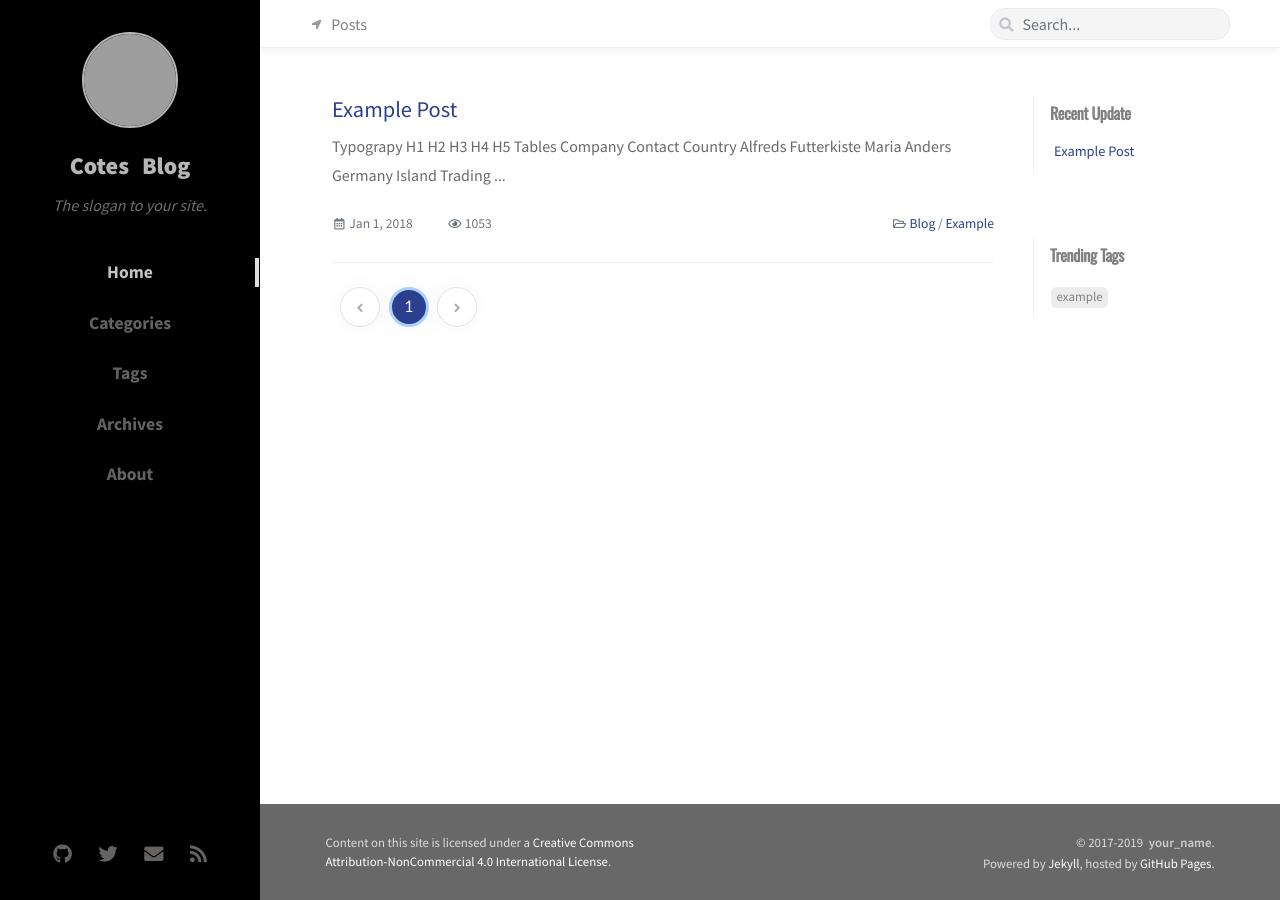
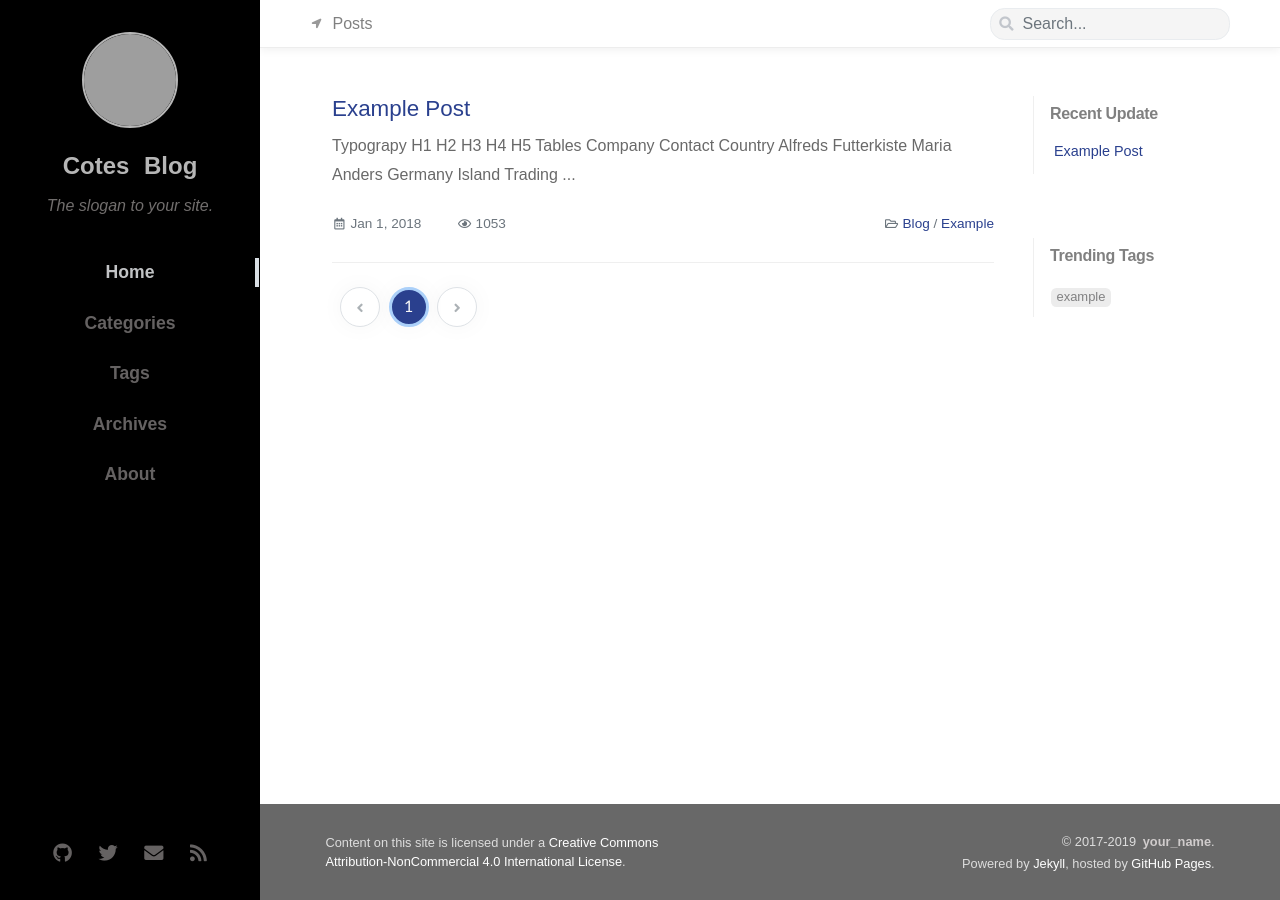
Before and after one commit to tracygu/tracygu.github.io, a Jekyll site: the page built from index.html, in a window 1280 px wide. Built offline with Jekyll 4.4.1, drawn with Linux system fonts in a browser that asks for light colours; nearby versions of some CDN libraries; some web fonts are replaced; the list of posts is cut into pages by our own code; comment, search, counter and statistics services are not loaded; grey boxes are pictures that could not be loaded.

Commit message:
Improved the web font loading performance.

```diff
--- a/_includes/head.html
+++ b/_includes/head.html
@@ -19,7 +19,6 @@
   <link href="favicon.ico" rel="apple-touch-icon">
   <link href="https://cdn.bootcss.com/twitter-bootstrap/4.0.0/css/bootstrap.min.css" rel="stylesheet">
   <link href="https://cdn.bootcss.com/font-awesome/5.1.0/css/all.css" rel="stylesheet">
-  <link href="https://fonts.googleapis.com/css?family=Source+Sans+Pro:400,600,700,900|Oswald|Lato" rel="stylesheet">
   <link href="/assets/css/styles.css" rel="stylesheet">
 
   <script src="https://cdn.bootcss.com/jquery/3.2.1/jquery.min.js"></script>
--- /dev/null
+++ b/assets/css/src/fonts.scss
@@ -0,0 +1,313 @@
+/*
+ * The field 'font-display' is added for Google-fonts.
+ *
+ * See https://fonts.googleapis.com/css?family=Source+Sans+Pro:400,600,700,900|Oswald|Lato
+ *
+ */
+
+/* latin-ext */
+@font-face {
+  font-family: 'Lato';
+  font-style: normal;
+  font-weight: 400;
+  font-display: swap;
+  src: local('Lato Regular'), local('Lato-Regular'), url(https://fonts.gstatic.com/s/lato/v14/S6uyw4BMUTPHjxAwXiWtFCfQ7A.woff2) format('woff2');
+  unicode-range: U+0100-024F, U+0259, U+1E00-1EFF, U+2020, U+20A0-20AB, U+20AD-20CF, U+2113, U+2C60-2C7F, U+A720-A7FF;
+}
+/* latin */
+@font-face {
+  font-family: 'Lato';
+  font-style: normal;
+  font-weight: 400;
+  font-display: swap;
+  src: local('Lato Regular'), local('Lato-Regular'), url(https://fonts.gstatic.com/s/lato/v14/S6uyw4BMUTPHjx4wXiWtFCc.woff2) format('woff2');
+  unicode-range: U+0000-00FF, U+0131, U+0152-0153, U+02BB-02BC, U+02C6, U+02DA, U+02DC, U+2000-206F, U+2074, U+20AC, U+2122, U+2191, U+2193, U+2212, U+2215, U+FEFF, U+FFFD;
+}
+/* cyrillic */
+@font-face {
+  font-family: 'Oswald';
+  font-style: normal;
+  font-weight: 400;
+  font-display: swap;
+  src: local('Oswald Regular'), local('Oswald-Regular'), url(https://fonts.gstatic.com/s/oswald/v16/TK3iWkUHHAIjg752HT8Gl-1PK62t.woff2) format('woff2');
+  unicode-range: U+0400-045F, U+0490-0491, U+04B0-04B1, U+2116;
+}
+/* vietnamese */
+@font-face {
+  font-family: 'Oswald';
+  font-style: normal;
+  font-weight: 400;
+  font-display: swap;
+  src: local('Oswald Regular'), local('Oswald-Regular'), url(https://fonts.gstatic.com/s/oswald/v16/TK3iWkUHHAIjg752Fj8Gl-1PK62t.woff2) format('woff2');
+  unicode-range: U+0102-0103, U+0110-0111, U+1EA0-1EF9, U+20AB;
+}
+/* latin-ext */
+@font-face {
+  font-family: 'Oswald';
+  font-style: normal;
+  font-weight: 400;
+  font-display: swap;
+  src: local('Oswald Regular'), local('Oswald-Regular'), url(https://fonts.gstatic.com/s/oswald/v16/TK3iWkUHHAIjg752Fz8Gl-1PK62t.woff2) format('woff2');
+  unicode-range: U+0100-024F, U+0259, U+1E00-1EFF, U+2020, U+20A0-20AB, U+20AD-20CF, U+2113, U+2C60-2C7F, U+A720-A7FF;
+}
+/* latin */
+@font-face {
+  font-family: 'Oswald';
+  font-style: normal;
+  font-weight: 400;
+  font-display: swap;
+  src: local('Oswald Regular'), local('Oswald-Regular'), url(https://fonts.gstatic.com/s/oswald/v16/TK3iWkUHHAIjg752GT8Gl-1PKw.woff2) format('woff2');
+  unicode-range: U+0000-00FF, U+0131, U+0152-0153, U+02BB-02BC, U+02C6, U+02DA, U+02DC, U+2000-206F, U+2074, U+20AC, U+2122, U+2191, U+2193, U+2212, U+2215, U+FEFF, U+FFFD;
+}
+/* cyrillic-ext */
+@font-face {
+  font-family: 'Source Sans Pro';
+  font-style: normal;
+  font-weight: 400;
+  font-display: swap;
+  src: local('Source Sans Pro Regular'), local('SourceSansPro-Regular'), url(https://fonts.gstatic.com/s/sourcesanspro/v11/6xK3dSBYKcSV-LCoeQqfX1RYOo3qNa7lujVj9_mf.woff2) format('woff2');
+  unicode-range: U+0460-052F, U+1C80-1C88, U+20B4, U+2DE0-2DFF, U+A640-A69F, U+FE2E-FE2F;
+}
+/* cyrillic */
+@font-face {
+  font-family: 'Source Sans Pro';
+  font-style: normal;
+  font-weight: 400;
+  font-display: swap;
+  src: local('Source Sans Pro Regular'), local('SourceSansPro-Regular'), url(https://fonts.gstatic.com/s/sourcesanspro/v11/6xK3dSBYKcSV-LCoeQqfX1RYOo3qPK7lujVj9_mf.woff2) format('woff2');
+  unicode-range: U+0400-045F, U+0490-0491, U+04B0-04B1, U+2116;
+}
+/* greek-ext */
+@font-face {
+  font-family: 'Source Sans Pro';
+  font-style: normal;
+  font-weight: 400;
+  font-display: swap;
+  src: local('Source Sans Pro Regular'), local('SourceSansPro-Regular'), url(https://fonts.gstatic.com/s/sourcesanspro/v11/6xK3dSBYKcSV-LCoeQqfX1RYOo3qNK7lujVj9_mf.woff2) format('woff2');
+  unicode-range: U+1F00-1FFF;
+}
+/* greek */
+@font-face {
+  font-family: 'Source Sans Pro';
+  font-style: normal;
+  font-weight: 400;
+  font-display: swap;
+  src: local('Source Sans Pro Regular'), local('SourceSansPro-Regular'), url(https://fonts.gstatic.com/s/sourcesanspro/v11/6xK3dSBYKcSV-LCoeQqfX1RYOo3qO67lujVj9_mf.woff2) format('woff2');
+  unicode-range: U+0370-03FF;
+}
+/* vietnamese */
+@font-face {
+  font-family: 'Source Sans Pro';
+  font-style: normal;
+  font-weight: 400;
+  font-display: swap;
+  src: local('Source Sans Pro Regular'), local('SourceSansPro-Regular'), url(https://fonts.gstatic.com/s/sourcesanspro/v11/6xK3dSBYKcSV-LCoeQqfX1RYOo3qN67lujVj9_mf.woff2) format('woff2');
+  unicode-range: U+0102-0103, U+0110-0111, U+1EA0-1EF9, U+20AB;
+}
+/* latin-ext */
+@font-face {
+  font-family: 'Source Sans Pro';
+  font-style: normal;
+  font-weight: 400;
+  font-display: swap;
+  src: local('Source Sans Pro Regular'), local('SourceSansPro-Regular'), url(https://fonts.gstatic.com/s/sourcesanspro/v11/6xK3dSBYKcSV-LCoeQqfX1RYOo3qNq7lujVj9_mf.woff2) format('woff2');
+  unicode-range: U+0100-024F, U+0259, U+1E00-1EFF, U+2020, U+20A0-20AB, U+20AD-20CF, U+2113, U+2C60-2C7F, U+A720-A7FF;
+}
+/* latin */
+@font-face {
+  font-family: 'Source Sans Pro';
+  font-style: normal;
+  font-weight: 400;
+  font-display: swap;
+  src: local('Source Sans Pro Regular'), local('SourceSansPro-Regular'), url(https://fonts.gstatic.com/s/sourcesanspro/v11/6xK3dSBYKcSV-LCoeQqfX1RYOo3qOK7lujVj9w.woff2) format('woff2');
+  unicode-range: U+0000-00FF, U+0131, U+0152-0153, U+02BB-02BC, U+02C6, U+02DA, U+02DC, U+2000-206F, U+2074, U+20AC, U+2122, U+2191, U+2193, U+2212, U+2215, U+FEFF, U+FFFD;
+}
+/* cyrillic-ext */
+@font-face {
+  font-family: 'Source Sans Pro';
+  font-style: normal;
+  font-weight: 600;
+  font-display: swap;
+  src: local('Source Sans Pro SemiBold'), local('SourceSansPro-SemiBold'), url(https://fonts.gstatic.com/s/sourcesanspro/v11/6xKydSBYKcSV-LCoeQqfX1RYOo3i54rwmhdu3cOWxy40.woff2) format('woff2');
+  unicode-range: U+0460-052F, U+1C80-1C88, U+20B4, U+2DE0-2DFF, U+A640-A69F, U+FE2E-FE2F;
+}
+/* cyrillic */
+@font-face {
+  font-family: 'Source Sans Pro';
+  font-style: normal;
+  font-weight: 600;
+  font-display: swap;
+  src: local('Source Sans Pro SemiBold'), local('SourceSansPro-SemiBold'), url(https://fonts.gstatic.com/s/sourcesanspro/v11/6xKydSBYKcSV-LCoeQqfX1RYOo3i54rwkxdu3cOWxy40.woff2) format('woff2');
+  unicode-range: U+0400-045F, U+0490-0491, U+04B0-04B1, U+2116;
+}
+/* greek-ext */
+@font-face {
+  font-family: 'Source Sans Pro';
+  font-style: normal;
+  font-weight: 600;
+  font-display: swap;
+  src: local('Source Sans Pro SemiBold'), local('SourceSansPro-SemiBold'), url(https://fonts.gstatic.com/s/sourcesanspro/v11/6xKydSBYKcSV-LCoeQqfX1RYOo3i54rwmxdu3cOWxy40.woff2) format('woff2');
+  unicode-range: U+1F00-1FFF;
+}
+/* greek */
+@font-face {
+  font-family: 'Source Sans Pro';
+  font-style: normal;
+  font-weight: 600;
+  font-display: swap;
+  src: local('Source Sans Pro SemiBold'), local('SourceSansPro-SemiBold'), url(https://fonts.gstatic.com/s/sourcesanspro/v11/6xKydSBYKcSV-LCoeQqfX1RYOo3i54rwlBdu3cOWxy40.woff2) format('woff2');
+  unicode-range: U+0370-03FF;
+}
+/* vietnamese */
+@font-face {
+  font-family: 'Source Sans Pro';
+  font-style: normal;
+  font-weight: 600;
+  font-display: swap;
+  src: local('Source Sans Pro SemiBold'), local('SourceSansPro-SemiBold'), url(https://fonts.gstatic.com/s/sourcesanspro/v11/6xKydSBYKcSV-LCoeQqfX1RYOo3i54rwmBdu3cOWxy40.woff2) format('woff2');
+  unicode-range: U+0102-0103, U+0110-0111, U+1EA0-1EF9, U+20AB;
+}
+/* latin-ext */
+@font-face {
+  font-family: 'Source Sans Pro';
+  font-style: normal;
+  font-weight: 600;
+  font-display: swap;
+  src: local('Source Sans Pro SemiBold'), local('SourceSansPro-SemiBold'), url(https://fonts.gstatic.com/s/sourcesanspro/v11/6xKydSBYKcSV-LCoeQqfX1RYOo3i54rwmRdu3cOWxy40.woff2) format('woff2');
+  unicode-range: U+0100-024F, U+0259, U+1E00-1EFF, U+2020, U+20A0-20AB, U+20AD-20CF, U+2113, U+2C60-2C7F, U+A720-A7FF;
+}
+/* latin */
+@font-face {
+  font-family: 'Source Sans Pro';
+  font-style: normal;
+  font-weight: 600;
+  font-display: swap;
+  src: local('Source Sans Pro SemiBold'), local('SourceSansPro-SemiBold'), url(https://fonts.gstatic.com/s/sourcesanspro/v11/6xKydSBYKcSV-LCoeQqfX1RYOo3i54rwlxdu3cOWxw.woff2) format('woff2');
+  unicode-range: U+0000-00FF, U+0131, U+0152-0153, U+02BB-02BC, U+02C6, U+02DA, U+02DC, U+2000-206F, U+2074, U+20AC, U+2122, U+2191, U+2193, U+2212, U+2215, U+FEFF, U+FFFD;
+}
+/* cyrillic-ext */
+@font-face {
+  font-family: 'Source Sans Pro';
+  font-style: normal;
+  font-weight: 700;
+  font-display: swap;
+  src: local('Source Sans Pro Bold'), local('SourceSansPro-Bold'), url(https://fonts.gstatic.com/s/sourcesanspro/v11/6xKydSBYKcSV-LCoeQqfX1RYOo3ig4vwmhdu3cOWxy40.woff2) format('woff2');
+  unicode-range: U+0460-052F, U+1C80-1C88, U+20B4, U+2DE0-2DFF, U+A640-A69F, U+FE2E-FE2F;
+}
+/* cyrillic */
+@font-face {
+  font-family: 'Source Sans Pro';
+  font-style: normal;
+  font-weight: 700;
+  font-display: swap;
+  src: local('Source Sans Pro Bold'), local('SourceSansPro-Bold'), url(https://fonts.gstatic.com/s/sourcesanspro/v11/6xKydSBYKcSV-LCoeQqfX1RYOo3ig4vwkxdu3cOWxy40.woff2) format('woff2');
+  unicode-range: U+0400-045F, U+0490-0491, U+04B0-04B1, U+2116;
+}
+/* greek-ext */
+@font-face {
+  font-family: 'Source Sans Pro';
+  font-style: normal;
+  font-weight: 700;
+  font-display: swap;
+  src: local('Source Sans Pro Bold'), local('SourceSansPro-Bold'), url(https://fonts.gstatic.com/s/sourcesanspro/v11/6xKydSBYKcSV-LCoeQqfX1RYOo3ig4vwmxdu3cOWxy40.woff2) format('woff2');
+  unicode-range: U+1F00-1FFF;
+}
+/* greek */
+@font-face {
+  font-family: 'Source Sans Pro';
+  font-style: normal;
+  font-weight: 700;
+  font-display: swap;
+  src: local('Source Sans Pro Bold'), local('SourceSansPro-Bold'), url(https://fonts.gstatic.com/s/sourcesanspro/v11/6xKydSBYKcSV-LCoeQqfX1RYOo3ig4vwlBdu3cOWxy40.woff2) format('woff2');
+  unicode-range: U+0370-03FF;
+}
+/* vietnamese */
+@font-face {
+  font-family: 'Source Sans Pro';
+  font-style: normal;
+  font-weight: 700;
+  font-display: swap;
+  src: local('Source Sans Pro Bold'), local('SourceSansPro-Bold'), url(https://fonts.gstatic.com/s/sourcesanspro/v11/6xKydSBYKcSV-LCoeQqfX1RYOo3ig4vwmBdu3cOWxy40.woff2) format('woff2');
+  unicode-range: U+0102-0103, U+0110-0111, U+1EA0-1EF9, U+20AB;
+}
+/* latin-ext */
+@font-face {
+  font-family: 'Source Sans Pro';
+  font-style: normal;
+  font-weight: 700;
+  font-display: swap;
+  src: local('Source Sans Pro Bold'), local('SourceSansPro-Bold'), url(https://fonts.gstatic.com/s/sourcesanspro/v11/6xKydSBYKcSV-LCoeQqfX1RYOo3ig4vwmRdu3cOWxy40.woff2) format('woff2');
+  unicode-range: U+0100-024F, U+0259, U+1E00-1EFF, U+2020, U+20A0-20AB, U+20AD-20CF, U+2113, U+2C60-2C7F, U+A720-A7FF;
+}
+/* latin */
+@font-face {
+  font-family: 'Source Sans Pro';
+  font-style: normal;
+  font-weight: 700;
+  font-display: swap;
+  src: local('Source Sans Pro Bold'), local('SourceSansPro-Bold'), url(https://fonts.gstatic.com/s/sourcesanspro/v11/6xKydSBYKcSV-LCoeQqfX1RYOo3ig4vwlxdu3cOWxw.woff2) format('woff2');
+  unicode-range: U+0000-00FF, U+0131, U+0152-0153, U+02BB-02BC, U+02C6, U+02DA, U+02DC, U+2000-206F, U+2074, U+20AC, U+2122, U+2191, U+2193, U+2212, U+2215, U+FEFF, U+FFFD;
+}
+/* cyrillic-ext */
+@font-face {
+  font-family: 'Source Sans Pro';
+  font-style: normal;
+  font-weight: 900;
+  font-display: swap;
+  src: local('Source Sans Pro Black'), local('SourceSansPro-Black'), url(https://fonts.gstatic.com/s/sourcesanspro/v11/6xKydSBYKcSV-LCoeQqfX1RYOo3iu4nwmhdu3cOWxy40.woff2) format('woff2');
+  unicode-range: U+0460-052F, U+1C80-1C88, U+20B4, U+2DE0-2DFF, U+A640-A69F, U+FE2E-FE2F;
+}
+/* cyrillic */
+@font-face {
+  font-family: 'Source Sans Pro';
+  font-style: normal;
+  font-weight: 900;
+  font-display: swap;
+  src: local('Source Sans Pro Black'), local('SourceSansPro-Black'), url(https://fonts.gstatic.com/s/sourcesanspro/v11/6xKydSBYKcSV-LCoeQqfX1RYOo3iu4nwkxdu3cOWxy40.woff2) format('woff2');
+  unicode-range: U+0400-045F, U+0490-0491, U+04B0-04B1, U+2116;
+}
+/* greek-ext */
+@font-face {
+  font-family: 'Source Sans Pro';
+  font-style: normal;
+  font-weight: 900;
+  font-display: swap;
+  src: local('Source Sans Pro Black'), local('SourceSansPro-Black'), url(https://fonts.gstatic.com/s/sourcesanspro/v11/6xKydSBYKcSV-LCoeQqfX1RYOo3iu4nwmxdu3cOWxy40.woff2) format('woff2');
+  unicode-range: U+1F00-1FFF;
+}
+/* greek */
+@font-face {
+  font-family: 'Source Sans Pro';
+  font-style: normal;
+  font-weight: 900;
+  font-display: swap;
+  src: local('Source Sans Pro Black'), local('SourceSansPro-Black'), url(https://fonts.gstatic.com/s/sourcesanspro/v11/6xKydSBYKcSV-LCoeQqfX1RYOo3iu4nwlBdu3cOWxy40.woff2) format('woff2');
+  unicode-range: U+0370-03FF;
+}
+/* vietnamese */
+@font-face {
+  font-family: 'Source Sans Pro';
+  font-style: normal;
+  font-weight: 900;
+  font-display: swap;
+  src: local('Source Sans Pro Black'), local('SourceSansPro-Black'), url(https://fonts.gstatic.com/s/sourcesanspro/v11/6xKydSBYKcSV-LCoeQqfX1RYOo3iu4nwmBdu3cOWxy40.woff2) format('woff2');
+  unicode-range: U+0102-0103, U+0110-0111, U+1EA0-1EF9, U+20AB;
+}
+/* latin-ext */
+@font-face {
+  font-family: 'Source Sans Pro';
+  font-style: normal;
+  font-weight: 900;
+  font-display: swap;
+  src: local('Source Sans Pro Black'), local('SourceSansPro-Black'), url(https://fonts.gstatic.com/s/sourcesanspro/v11/6xKydSBYKcSV-LCoeQqfX1RYOo3iu4nwmRdu3cOWxy40.woff2) format('woff2');
+  unicode-range: U+0100-024F, U+0259, U+1E00-1EFF, U+2020, U+20A0-20AB, U+20AD-20CF, U+2113, U+2C60-2C7F, U+A720-A7FF;
+}
+/* latin */
+@font-face {
+  font-family: 'Source Sans Pro';
+  font-style: normal;
+  font-weight: 900;
+  font-display: swap;
+  src: local('Source Sans Pro Black'), local('SourceSansPro-Black'), url(https://fonts.gstatic.com/s/sourcesanspro/v11/6xKydSBYKcSV-LCoeQqfX1RYOo3iu4nwlxdu3cOWxw.woff2) format('woff2');
+  unicode-range: U+0000-00FF, U+0131, U+0152-0153, U+02BB-02BC, U+02C6, U+02DA, U+02DC, U+2000-206F, U+2074, U+20AC, U+2122, U+2191, U+2193, U+2212, U+2215, U+FEFF, U+FFFD;
+}
--- a/assets/css/styles.scss
+++ b/assets/css/styles.scss
@@ -3,3 +3,4 @@
 
 @import "src/main";
 @import "src/syntax";
+@import "src/fonts";
```
